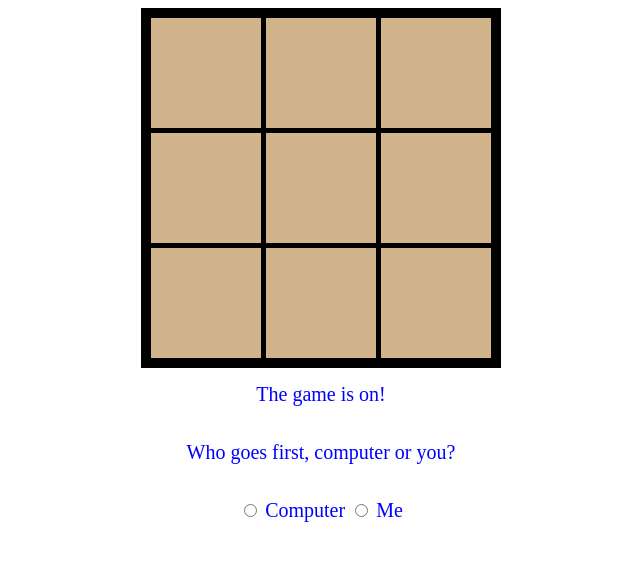
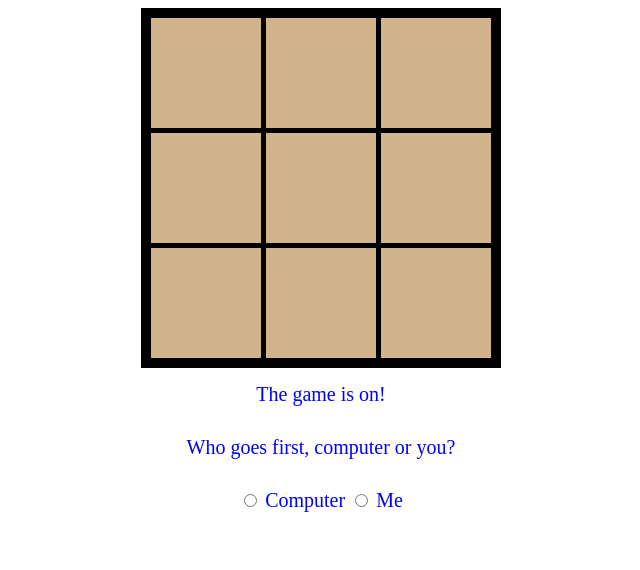
Before and after one commit to litholight/MCTS-tictactoe, a plain HTML site: page index.html in a window 1280 px wide. Shown: the whole page, without its empty margins (319-959 px from the left). Drawn offline with Linux system fonts and the light colour scheme.

Commit message:
style changes, removed comments and console.logs

```diff
--- a/game.js
+++ b/game.js
@@ -21,15 +21,11 @@ let winMoves = [
 
 function initGame(who) {
   if (who === "computer") {
-    console.log('Initialized computer');
     var rand = leftMoves[Math.floor(Math.random() * leftMoves.length)];
     document.getElementById(rand).innerHTML = "O";
     evalMovesTaken(rand, "O");
-  } else {
-    console.log('Initialized me');
   }
 }
-
 
 function evalMovesTaken(currentMove, player) {
   if (player === "X") {
@@ -38,8 +34,6 @@ function evalMovesTaken(currentMove, player) {
     leftMoves = possibleMoves.filter(function(val) {
       return taken.indexOf(val) == -1;
     });
-    console.log('leftMoves', leftMoves);
-    console.log("xMoves",xMoves);
     if (turn < 9) {
       compMove();
     } else {
@@ -48,14 +42,12 @@ function evalMovesTaken(currentMove, player) {
   }
   if (player === "O") {
     oMoves.push(currentMove);
-    console.log("oMoves",oMoves);
   }
 }
 
 function playMove(cell) {
   if (turn % 2 === 0) {
     turn++;
-    console.log('turn', turn);
     evalMovesTaken(cell, "X");
     evalGame();
     return "X";
@@ -69,24 +61,11 @@ function compMove() {
   });
   var rand = leftMoves[Math.floor(Math.random() * leftMoves.length)];
   turn++;
-  console.log('turn', turn);
   document.getElementById(rand).innerHTML = "O";
   evalMovesTaken(rand, "O");
   evalGame();
 }
 
-// function isTaken(cell) {
-//   let taken = xMoves.concat(oMoves);
-//   let help = false;
-//   taken.forEach(function(entry) {
-//     console.log("cell", cell);
-//     console.log("entry", entry);
-//     if (cell === entry) {
-//       help = true;
-//     }
-//   });
-//   return help;
-// }
 
 function evalGame() {
   let isWon = false;
@@ -102,7 +81,6 @@ function evalGame() {
        isWon = false;
      }
   }
-
 }
 
 document.getElementById("computer").addEventListener("click", function() {initGame("computer");});
--- a/index.html
+++ b/index.html
@@ -30,10 +30,10 @@
         <td id="C3">
         </td>
     </table>
-    <div id="gameResult">The game is on!<div>
+    <div id="gameResult">The game is on!</div>
 
     <form>
-    <p>Who goes first, computer or you?</p>
+    <div>Who goes first, computer or you?</div>
     <div>
       <input type="radio" id="computer"
        name="game" value="computer">
--- a/style.css
+++ b/style.css
@@ -1,4 +1,3 @@
-
 
 #board{
   margin:auto;
```
